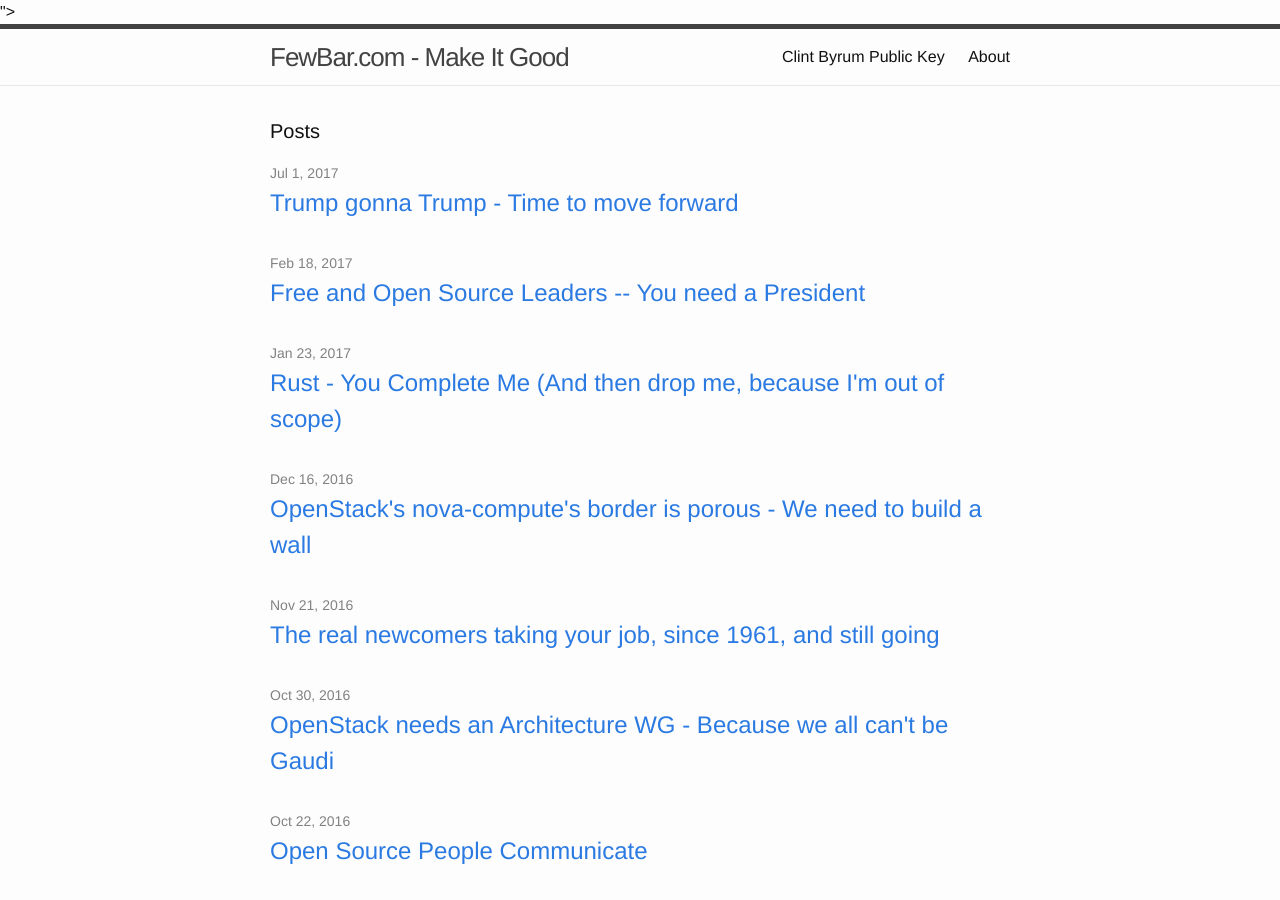
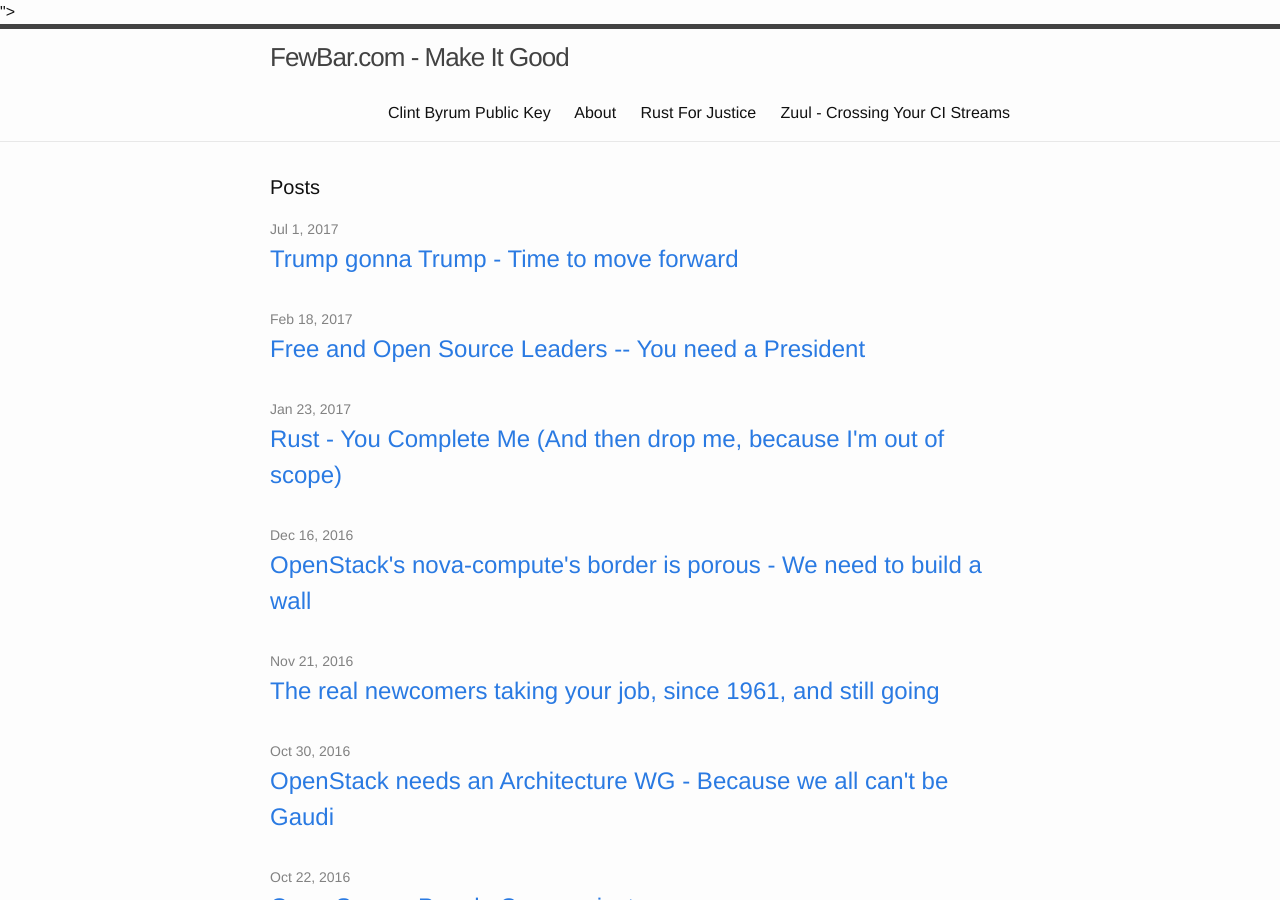
Before and after one commit to SpamapS/SpamapS.github.io, a Jekyll site: the page built from index.html, in a window 1280 px wide and 900 px high. Built offline with Jekyll 4.4.1, drawn with Linux system fonts in a browser that asks for light colours.

Commit message:
add links to presentations

```diff
--- a/_includes/header.html
+++ b/_includes/header.html
@@ -19,6 +19,8 @@
           <a class="page-link" href="{{ my_page.url | prepend: site.baseurl }}">{{ my_page.title }}</a>
           {% endif %}
         {% endfor %}
+        <a class="page-link" href="/rust-for-justice/">Rust For Justice</a>
+        <a class="page-link" href="/zuul-ci-crossing-streams/">Zuul - Crossing Your CI Streams</a>
       </div>
     </nav>
 
```
